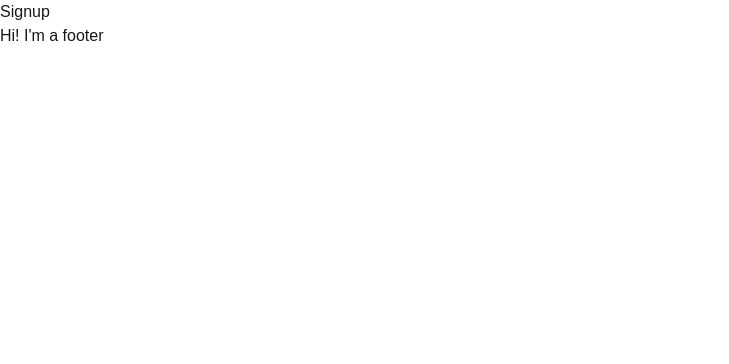
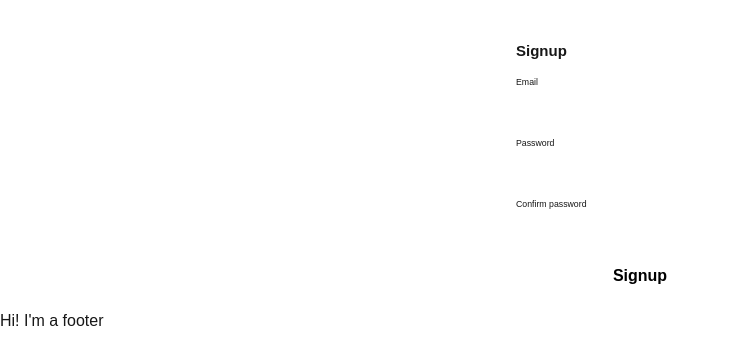
Before and after one commit to tas014/flywheel-technical-task, a Next.js app: page /signup in a window 1280 px wide. Shown: the top 364 px of the page, without its empty margins (0-729 px from the left). Built offline with nearby package versions, Linux system fonts and the light colour scheme.

Commit message:
Refactored proxy and supabase clients, implemented signup/login

```diff
--- a/app/(auth)/layout.tsx
+++ b/app/(auth)/layout.tsx
@@ -5,7 +5,9 @@ export default function AuthLayout({
 }) {
   return (
     <div>
-      <main>{children}</main>
+      <main>
+        <section>{children}</section>
+      </main>
       <footer>Hi! I'm a footer</footer>
     </div>
   );
--- a/app/(auth)/login/page.tsx
+++ b/app/(auth)/login/page.tsx
@@ -1,7 +1,58 @@
+"use client";
+
+import { login } from "../../_lib/actions";
+import { useActionState } from "react";
+
 export default function Login() {
+  const [error, formAction, isPending] = useActionState(login, null);
+
   return (
-    <div>
-      <h1>Login</h1>
+    <div className="max-w-md mx-auto p-6">
+      <h1 className="text-2xl font-bold mb-4">Login</h1>
+      <form action={formAction} className="space-y-4">
+        <div>
+          <label className="block text-sm font-medium" htmlFor="email">
+            Email
+          </label>
+          <input
+            id="email"
+            name="email"
+            type="email"
+            placeholder="example@mail.yay"
+            required
+            disabled={isPending}
+            className="w-full p-2 border rounded bg-transparent disabled:opacity-50"
+          />
+        </div>
+
+        <div>
+          <label className="block text-sm font-medium" htmlFor="password">
+            Password
+          </label>
+          <input
+            id="password"
+            name="password"
+            type="password"
+            required
+            disabled={isPending}
+            className="w-full p-2 border rounded bg-transparent disabled:opacity-50"
+          />
+        </div>
+
+        <button
+          type="submit"
+          disabled={isPending}
+          className="w-full bg-blue-600 text-white py-2 rounded hover:bg-blue-700 disabled:bg-gray-500 transition-colors"
+        >
+          {isPending ? "Logging in..." : "Login"}
+        </button>
+
+        {error && (
+          <div className="p-3 text-sm text-red-500 bg-red-500/10 border border-red-500/20 rounded">
+            {error}
+          </div>
+        )}
+      </form>
     </div>
   );
 }
--- a/app/(auth)/signup/page.tsx
+++ b/app/(auth)/signup/page.tsx
@@ -1,7 +1,74 @@
+"use client";
+
+import { signup } from "../../_lib/actions";
+import { useActionState } from "react";
+
 export default function Signup() {
+  const [error, formAction, isPending] = useActionState(signup, null);
+
   return (
-    <div>
-      <h1>Signup</h1>
+    <div className="max-w-md mx-auto mt-10 p-6 bg-white/5 rounded-lg border border-white/10">
+      <h1 className="text-2xl font-bold mb-6">Signup</h1>
+
+      {/* 2. Use the action prop instead of onSubmit */}
+      <form action={formAction} className="space-y-4">
+        <div>
+          <label className="block text-sm font-medium mb-1" htmlFor="email">
+            Email
+          </label>
+          <input
+            id="email"
+            name="email"
+            type="email"
+            required
+            className="w-full bg-background border border-white/10 rounded px-3 py-2"
+          />
+        </div>
+
+        <div>
+          <label className="block text-sm font-medium mb-1" htmlFor="password">
+            Password
+          </label>
+          <input
+            id="password"
+            name="password"
+            type="password"
+            required
+            className="w-full bg-background border border-white/10 rounded px-3 py-2"
+          />
+        </div>
+
+        <div>
+          <label
+            className="block text-sm font-medium mb-1"
+            htmlFor="confirmPassword"
+          >
+            Confirm password
+          </label>
+          <input
+            type="password"
+            name="confirmPassword"
+            id="confirmPassword"
+            required
+            className="w-full bg-background border border-white/10 rounded px-3 py-2"
+          />
+        </div>
+
+        <button
+          type="submit"
+          disabled={isPending}
+          className="w-full bg-white text-black font-bold py-2 rounded hover:bg-gray-200 disabled:opacity-50"
+        >
+          {isPending ? "Creating account..." : "Signup"}
+        </button>
+
+        {/* 3. Display the error returned from the server action */}
+        {error && (
+          <span className="text-red-500 text-sm block mt-2">
+            Error: {error}
+          </span>
+        )}
+      </form>
     </div>
   );
 }
--- a/app/(tasks)/layout.tsx
+++ b/app/(tasks)/layout.tsx
@@ -1,3 +1,5 @@
+import Header from "@/components/UI/Header";
+
 export default function TaskLayout({
   children,
 }: {
@@ -5,13 +7,9 @@ export default function TaskLayout({
 }) {
   return (
     <div className="grid min-h-screen grid-rows-[max-content_1fr_max-content]">
-      <header className="sticky top-0 z-50 w-full border-b border-white/10 bg-(--background-soft) backdrop-blur-md">
-        <div className="mx-auto flex h-16 max-w-7xl items-center px-4">
-          <h1>Hi! I'm a Header</h1>
-        </div>
-      </header>
+      <Header />
       <main className="overflow-y-auto px-4 py-8">{children}</main>
-      <footer className="bg-(--background-soft)">Project info: ...</footer>
+      <footer className="bg-[var(--background-soft)]">Project info: ...</footer>
     </div>
   );
 }
--- /dev/null
+++ b/components/UI/Header.tsx
@@ -0,0 +1,12 @@
+import { signOut } from "@/app/_lib/actions";
+
+export default function Header() {
+  return (
+    <header className="sticky top-0 z-50 w-full border-b border-white/10 bg-[var(--background-soft)] backdrop-blur-md">
+      <div className="mx-auto flex h-16 max-w-7xl items-center px-4">
+        <h1>Hi! I'm a Header</h1>
+        <button onClick={signOut}>Sign Out</button>
+      </div>
+    </header>
+  );
+}
--- /dev/null
+++ b/lib/supabase/client.ts
@@ -0,0 +1,8 @@
+import { createBrowserClient } from "@supabase/ssr";
+
+export function createClient() {
+  return createBrowserClient(
+    process.env.NEXT_PUBLIC_SUPABASE_URL!,
+    process.env.NEXT_PUBLIC_SUPABASE_PUBLISHABLE_KEY!
+  );
+}
--- /dev/null
+++ b/lib/supabase/proxy.ts
@@ -0,0 +1,46 @@
+import { createServerClient } from "@supabase/ssr";
+import { NextResponse, type NextRequest } from "next/server";
+
+export async function updateSession(request: NextRequest) {
+  let supabaseResponse = NextResponse.next({
+    request,
+  });
+  const supabase = createServerClient(
+    process.env.NEXT_PUBLIC_SUPABASE_URL!,
+    process.env.NEXT_PUBLIC_SUPABASE_PUBLISHABLE_KEY!,
+    {
+      cookies: {
+        getAll() {
+          return request.cookies.getAll();
+        },
+        setAll(cookiesToSet) {
+          cookiesToSet.forEach(({ name, value }) =>
+            request.cookies.set(name, value)
+          );
+          supabaseResponse = NextResponse.next({
+            request,
+          });
+          cookiesToSet.forEach(({ name, value, options }) =>
+            supabaseResponse.cookies.set(name, value, options)
+          );
+        },
+      },
+    }
+  );
+  const { data } = await supabase.auth.getClaims();
+
+  const user = data?.claims;
+
+  if (
+    !user &&
+    !request.nextUrl.pathname.startsWith("/login") &&
+    !request.nextUrl.pathname.startsWith("/auth")
+  ) {
+    // no user, redirect user to the login page
+    const url = request.nextUrl.clone();
+    url.pathname = "/login";
+    return NextResponse.redirect(url);
+  }
+
+  return supabaseResponse;
+}
--- /dev/null
+++ b/lib/supabase/server.ts
@@ -0,0 +1,27 @@
+import { createServerClient } from "@supabase/ssr";
+import { cookies } from "next/headers";
+
+export async function createClient() {
+  const cookieStore = await cookies();
+
+  return createServerClient(
+    process.env.NEXT_PUBLIC_SUPABASE_URL!,
+    process.env.NEXT_PUBLIC_SUPABASE_PUBLISHABLE_KEY!,
+    {
+      cookies: {
+        getAll() {
+          return cookieStore.getAll();
+        },
+        setAll(cookiesToSet) {
+          try {
+            cookiesToSet.forEach(({ name, value, options }) =>
+              cookieStore.set(name, value, options)
+            );
+          } catch {
+            // Can be ignored since proxy handles refreshing
+          }
+        },
+      },
+    }
+  );
+}
--- a/middleware.ts
+++ /dev/null
@@ -1,57 +0,0 @@
-import { createServerClient } from "@supabase/ssr";
-import { NextResponse, type NextRequest } from "next/server";
-
-const supabaseURL = process.env.NEXT_PUBLIC_SUPABASE_URL;
-const supabaseKey = process.env.NEXT_PUBLIC_SUPABASE_TEST_KEY;
-
-export async function middleware(request: NextRequest) {
-  if (!supabaseKey || !supabaseURL)
-    throw new Error("Supabase environment credentials are missing!");
-
-  let supabaseRes = NextResponse.next({ request });
-
-  // Create middleware client instance
-  const supabase = createServerClient(supabaseURL, supabaseKey, {
-    cookies: {
-      getAll() {
-        return request.cookies.getAll();
-      },
-      setAll(cookiesToSet) {
-        // sync cookies between Supabase and Next.js
-        cookiesToSet.forEach(({ name, value }) =>
-          request.cookies.set(name, value)
-        );
-        supabaseRes = NextResponse.next({
-          request,
-        });
-        cookiesToSet.forEach(({ name, value, options }) =>
-          supabaseRes.cookies.set(name, value, options)
-        );
-      },
-    },
-  });
-
-  // Refresh session
-  const {
-    data: { user },
-  } = await supabase.auth.getUser();
-
-  // Redirect from landing if there's no user
-  if (!user && request.nextUrl.pathname === "/") {
-    return NextResponse.redirect(new URL("/login", request.url));
-  }
-
-  // User shouldn't be able to go to login page if already logged
-  if (user && request.nextUrl.pathname.startsWith("/login")) {
-    return NextResponse.redirect(new URL("/", request.url));
-  }
-
-  return supabaseRes;
-}
-
-export const config = {
-  matcher: [
-    // Match all paths except for the ones specified here
-    "/((?!_next/static|_next/image|favicon.ico|.*\\.(?:svg|png|jpg|jpeg|gif|webp)$).*)",
-  ],
-};
--- /dev/null
+++ b/proxy.ts
@@ -0,0 +1,19 @@
+import { type NextRequest } from "next/server";
+import { updateSession } from "@/lib/supabase/proxy";
+
+export async function proxy(request: NextRequest) {
+  return await updateSession(request);
+}
+
+export const config = {
+  matcher: [
+    /*
+     * Match all request paths except for the ones starting with:
+     * - _next/static (static files)
+     * - _next/image (image optimization files)
+     * - favicon.ico (favicon file)
+     * Feel free to modify this pattern to include more paths.
+     */
+    "/((?!_next/static|_next/image|favicon.ico|.*\\.(?:svg|png|jpg|jpeg|gif|webp)$).*)",
+  ],
+};
```
Also changed, not shown: app/_lib/actions.ts (+37 -53 lines), lib/types/formData.ts (renamed from app/_lib/types/formData.ts).
